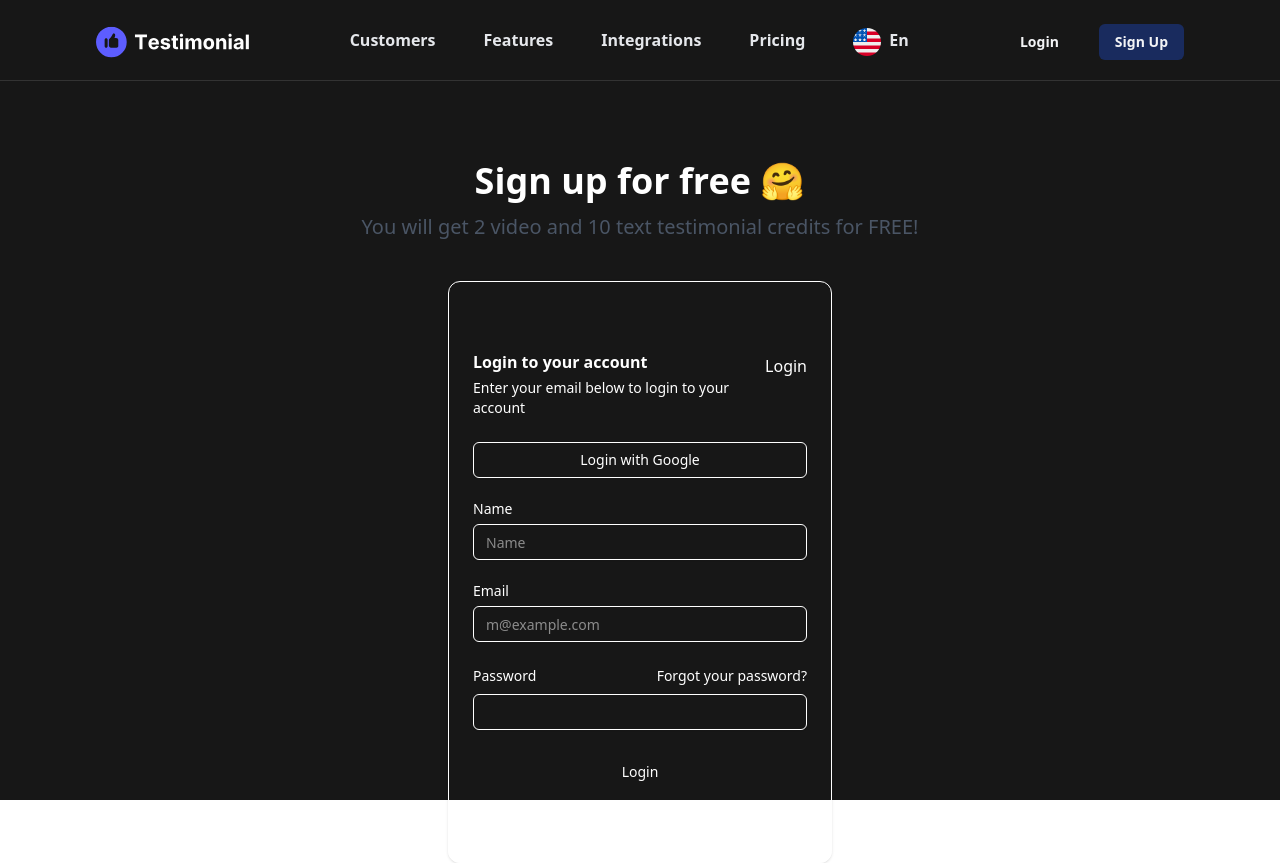
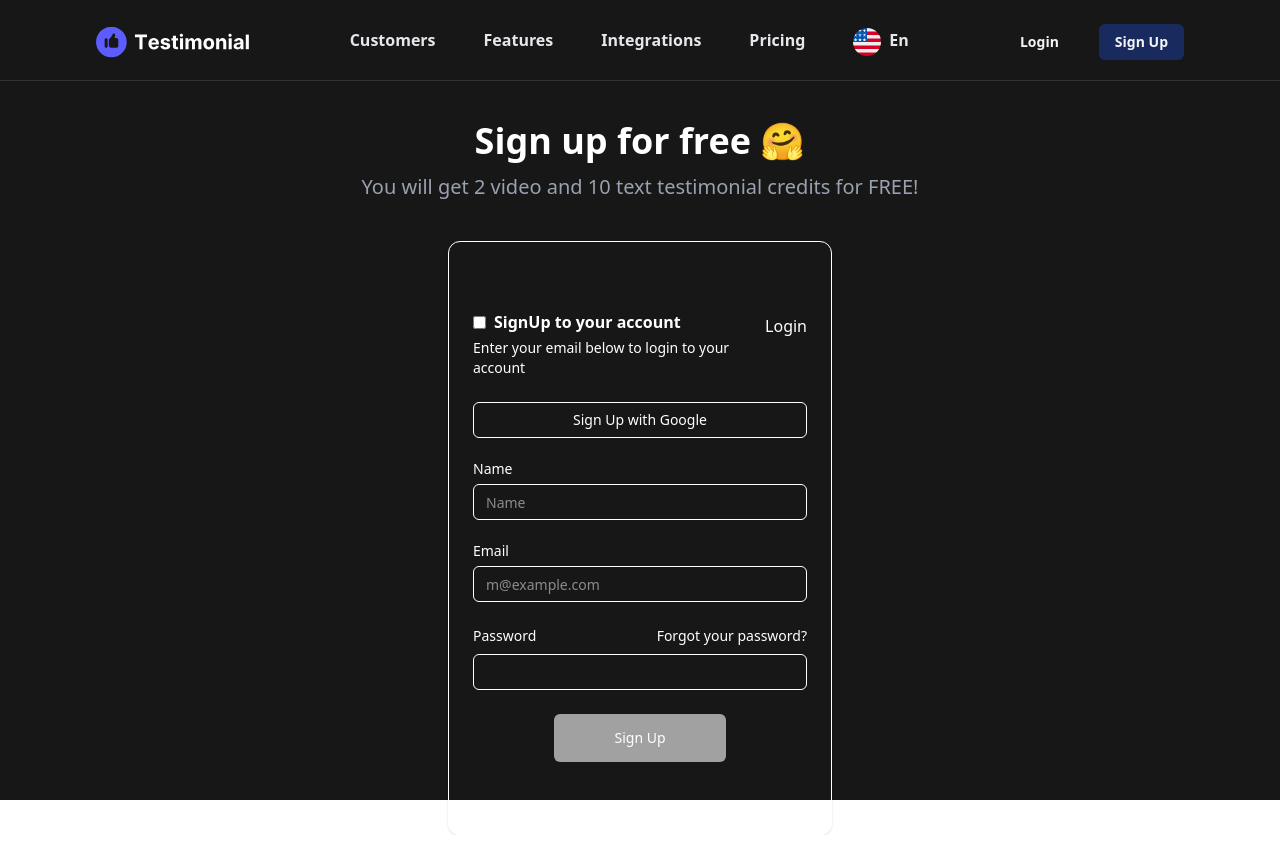
Before and after one commit to manishchaudharycode/TestimonialClone, a React (Vite) app: page /signup in a window 1280 px wide. After the commit the page ends 835 px from the top, so only its background shows below. Built offline with nearby package versions, Linux system fonts and the light colour scheme.

Commit message:
signUp and Login component complete

```diff
--- a/src/components/signup.tsx
+++ b/src/components/signup.tsx
@@ -15,7 +15,12 @@ export function SigUpFrom() {
   return (
     <Card className="w-full max-w-sm text-white">
       <CardHeader>
-        <CardTitle>Login to your account</CardTitle>
+        <CardTitle>
+          <div className="flex items-center">
+            <input type="checkbox"/>
+            <h1 className="ml-2">SignUp to your account </h1>
+          </div>
+        </CardTitle>
         <CardDescription>
           Enter your email below to login to your account
         </CardDescription>
@@ -27,7 +32,7 @@ export function SigUpFrom() {
         <form>
           <div className="flex flex-col gap-6 ">
             <Button variant="outline" className="w-full">
-          Login with Google
+          Sign Up with Google
         </Button>
             <div className="grid gap-2">
               <Label htmlFor="Name">Name</Label>
@@ -64,8 +69,8 @@ export function SigUpFrom() {
         </form>
       </CardContent>
       <CardFooter className="flex-col gap-2">
-        <Button type="submit" className="w-full">
-          Login
+        <Button type="submit" className="bg-neutral-400 px-15 py-6">
+          Sign Up
         </Button>
       </CardFooter>
     </Card>
--- a/src/page/signup.tsx
+++ b/src/page/signup.tsx
@@ -8,9 +8,9 @@ function SignUp() {
       <div>
         <Navabar/>
       </div>
-      <div className=" pt-20">
+      <div className=" pt-10">
       <h1 className="text-white font-bold text-4xl justify-center flex">Sign up for free 🤗</h1>
-      <p className="text-gray-600 justify-center flex text-xl mt-3">You will get 2 video and 10 text testimonial credits for FREE!</p>
+      <p className="text-gray-400 justify-center flex text-xl mt-3">You will get 2 video and 10 text testimonial credits for FREE!</p>
      </div>
       <div className="flex items-center justify-center pt-10">
         <SigUpFrom/>
--- a/src/page/wall-of-love.tsx
+++ /dev/null
@@ -1 +0,0 @@
- <li><h4 className="text-lg font-medium mb-2">Can I add multiple spaces in one account?</h4><p className="text-base text-gray-500 dark:text-gray-400">You certainly can! Depending on your needs, you can add up to 10 spaces in the Premium plan or an unlimited number of spaces in the Ultimate plan. Keep in mind that additional spaces are available at an add-on cost.</p></li>
```
